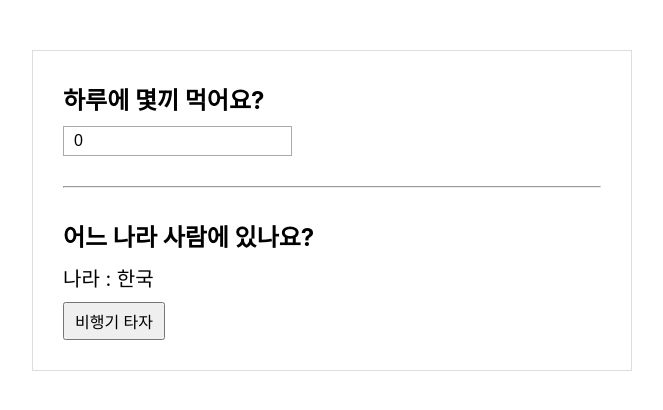
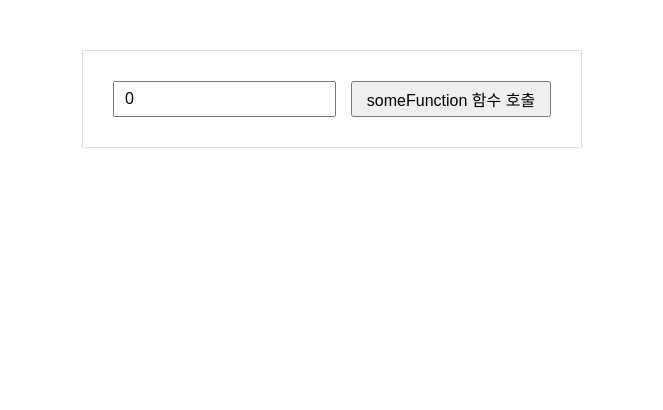
Before and after one commit to Woo-dy/2024_react02, a React (Create React App) app: page / in a window 1280 px wide. Shown: the top 410 px of the page, without its empty margins (308-971 px from the left). Built offline with nearby package versions, Linux system fonts and the light colour scheme.

Commit message:
Callback 예제

```diff
--- a/src/common.css
+++ b/src/common.css
@@ -461,3 +461,54 @@ hr {
    margin-top: 10px;
    cursor: pointer;
 }
+
+/* CallBackTest01__layout */
+.CallBackTest01__layout {
+   text-align: left;
+   width: 600px;
+   margin: 50px auto;
+   box-sizing: border-box;
+   padding: 30px;
+   border: 1px solid #ddd;
+}
+
+.CallBackTest01__layout div {
+   display: inline-block;
+   margin-right: 10px;
+}
+
+.CallBackTest01__layout div button {
+   padding: 5px 4px 5px 10px;
+   font-size: 16px;
+   cursor: pointer;
+   background-color: #000;
+   color: #fff;
+}
+
+
+.CallBackTest02__layout {
+   text-align: left;
+   width: 500px;
+   margin: 50px auto;
+   box-sizing: border-box;
+   padding: 30px;
+   border: 1px solid #ddd;
+   display: flex;
+   justify-content: space-between;
+}
+
+.CallBackTest02__layout input {
+   width: calc(100% - 215px);
+   height: 36px;
+   box-sizing: border-box;
+   font-size: 16px;
+   padding: 0 10px;
+}
+
+.CallBackTest02__layout button {
+   width: 200px;
+   height: 36px;
+   box-sizing: border-box;
+   cursor: pointer;
+   font-size: 16px;
+}
--- /dev/null
+++ b/src/components/step10/CallBackTest02.jsx
@@ -0,0 +1,44 @@
+import React, { useCallback, useEffect, useState } from 'react';
+
+function CallBackTest02(props) {
+   const [number, setNumber] = useState(0);
+
+   // useEffect에서 input에서 증가/감소 클릭할 때마다 리렌더링이 되면
+   // someFunction 의 객체(함수) 새로 생성 되면서 변경된 것을 감지한다.
+   // const someFunction = () => {
+   //    console.log(`someFunc : number : ${number}`);
+   //    return;
+   // }
+
+   // useCallback은 함수를 자체를 저장한다.
+   // 버튼을 누르면 "someFunc : number : 0" 나온다.
+   // 이유는 useCallback 저장할 당시 number는 0이였다.
+
+   // const someFunction = useCallback(() => {
+   //    console.log(`someFunc : number : ${number}`);
+   //    return;
+   // }, []);
+
+   // 해결책) 숫자를 나오게 해주고 싶으면 의존성 배열[] 안에 [number] number를 넣어주면 해결된다.
+   const someFunction = useCallback(() => {
+      console.log(`someFunc : number : ${number}`);
+      return;
+   }, [number]);
+
+   useEffect(()=>{
+      console.log("someFunc 변경 되었네요.")
+   }, [someFunction])
+
+   return (
+      <div className='CallBackTest02__layout'>
+         <input
+            type="number"
+            value={number}
+            onChange={(e)=>setNumber(e.target.value)}
+         />
+         <button onClick={someFunction}>someFunction 함수 호출</button>
+      </div>
+   );
+}
+
+export default CallBackTest02;
--- a/src/index.js
+++ b/src/index.js
@@ -3,8 +3,7 @@ import ReactDOM from 'react-dom/client';
 import './index.css';
 import './common.css';
 import reportWebVitals from './reportWebVitals';
-import MemoTest03 from './components/step09/MemoTest03';
-import MemoTest04 from './components/step09/MemoTest04';
+import CallBackTest02 from './components/step10/CallBackTest02';
 const root = ReactDOM.createRoot(document.getElementById('root'));
 root.render(
    // <React.StrictMode>
@@ -27,7 +26,9 @@ root.render(
    // <MemoTest01 />
    // <MemoTest02 />
    // <MemoTest03 />
-   <MemoTest04 />
+   // <MemoTest04 />
+   // <CallBackTest01 />
+   <CallBackTest02 />
 );
 
 // If you want to start measuring performance in your app, pass a function
```
Also changed, not shown: src/components/step10/CallBackTest01.jsx (added, +32 -0 lines), src/components/step10/Light.jsx (added, +14 -0 lines).
